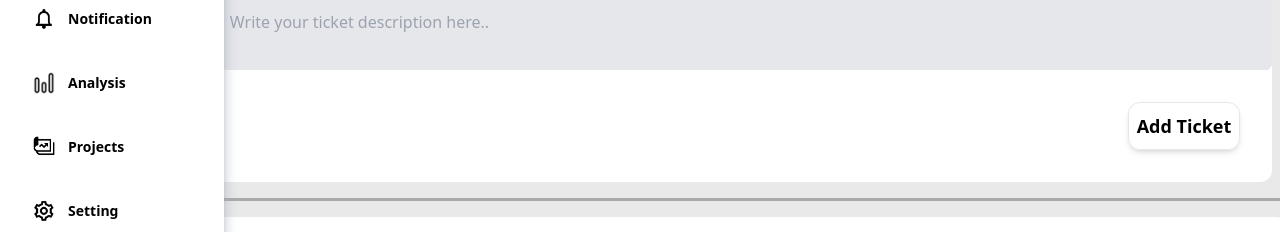
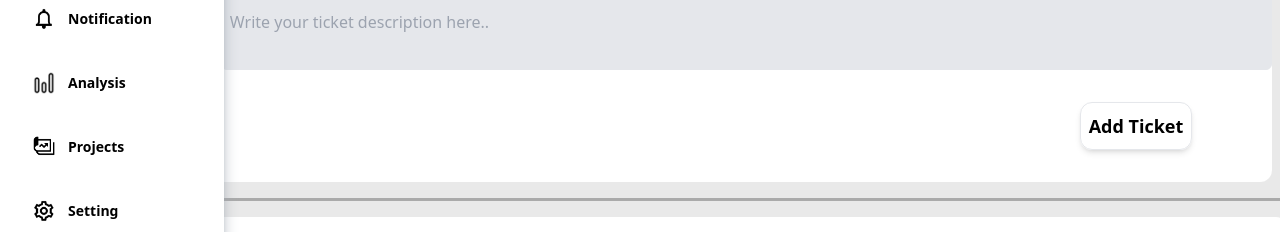
Before and after one commit to Shreyus0808/Arete_ticketing_system, a React (Create React App) app: page /tickets in a window 1280 px wide. Shown: the part 265-497 px from the top of the page. Built offline with nearby package versions, Linux system fonts and the light colour scheme; no server answers.

Commit message:
Update tickets.js

```diff
--- a/src/pages/tickets.js
+++ b/src/pages/tickets.js
@@ -131,7 +131,7 @@ function Tickets() {
                 placeholder="Write your ticket description here.."
               />
             </div>
-            <div className="text-end p-8">
+            <div className="text-end p-8 pr-20">
               <button className="border shadow-md w-28 h-12 rounded-xl hover:bg-gray-300 text-lg font-semibold">
                 Add Ticket
               </button>
```
